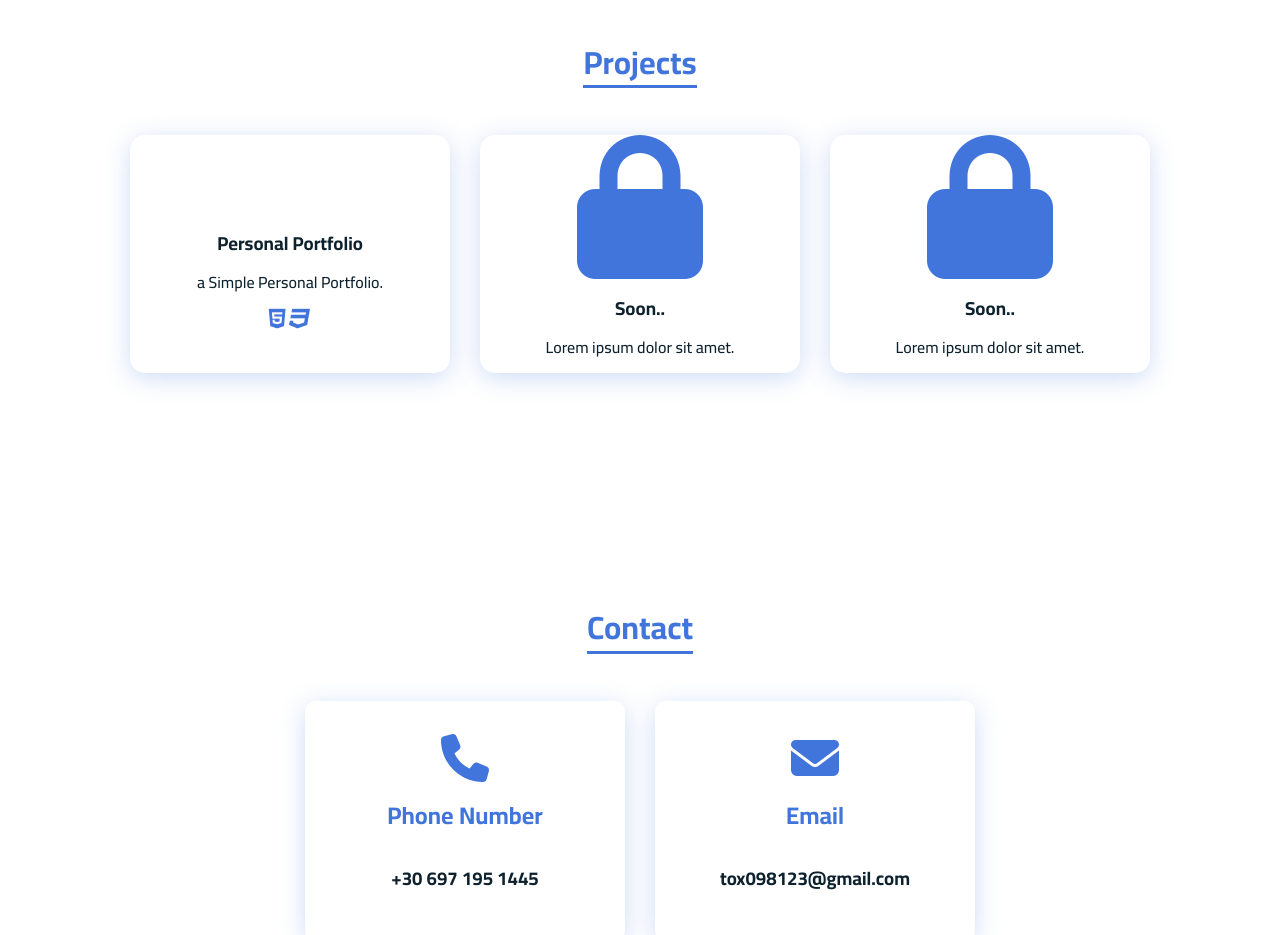
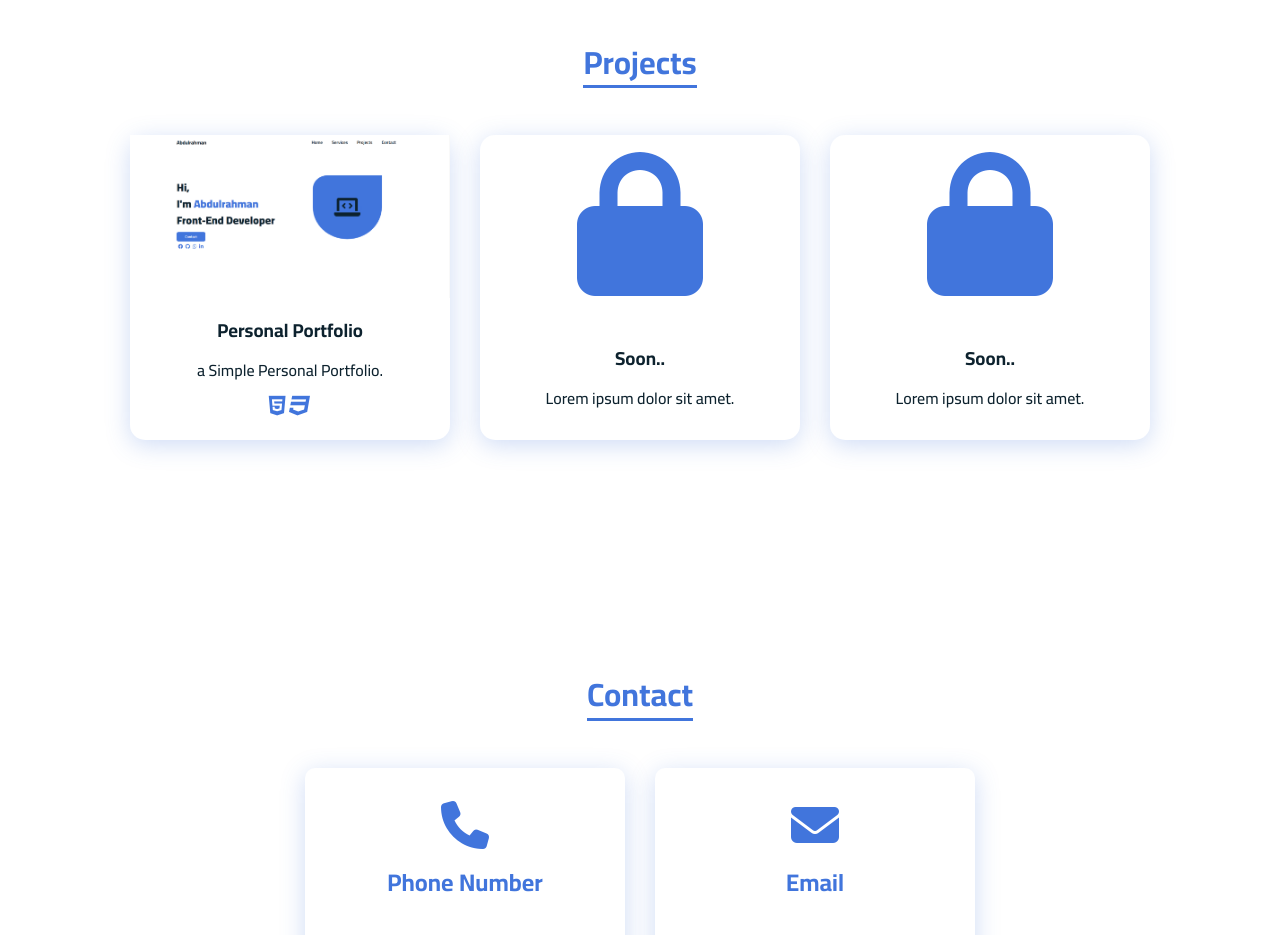
Before and after one commit to Abdulrahman-lab/Personal-Portfolio, a plain HTML site: page index.html in a window 1280 px wide. Shown: the part 1560-2495 px from the top of the page. Drawn offline with Linux system fonts and the light colour scheme; the site is published under a folder, as on GitHub Pages, so addresses that start at the root find nothing.

Commit message:
Update index.html

```diff
--- a/index.html
+++ b/index.html
@@ -93,7 +93,7 @@
         <h1><a class="projects">Projects</h1>
         <div class="cards-container">
             <div class="card">
-            <img src="/imgs/Screenshot_28.png" alt="">
+            <img src="imgs/Screenshot_28.png" alt="">
                 <div class="project-info">
                     <h3><a href="" target="_blank">Personal Portfolio</a></h3>
                     <p>a Simple Personal Portfolio.</p>
```
